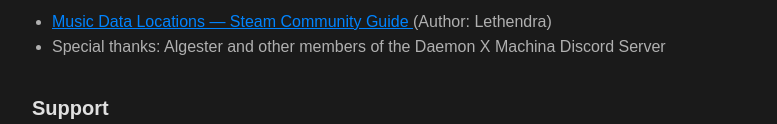
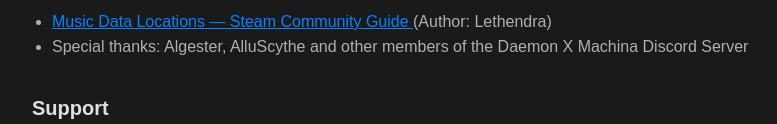
Before and after one commit to ryoma-yama/daemonxmachina-titanicscion-interactive-map, a website built with Vite: page about.html in a window 1280 px wide. Shown: the part 429-553 px from the top of the page, without its empty margins (228-1005 px from the left). Built offline with nearby package versions, Linux system fonts and the light colour scheme.

Commit message:
docs: add Special thanks

```diff
--- a/about.html
+++ b/about.html
@@ -91,7 +91,7 @@
           </a>
           (Author: Lethendra)
         </li>
-        <li>Special thanks: Algester and other members of the Daemon X Machina Discord Server</li>
+        <li>Special thanks: Algester, AlluScythe and other members of the Daemon X Machina Discord Server</li>
       </ul>
     </section>
 
```
